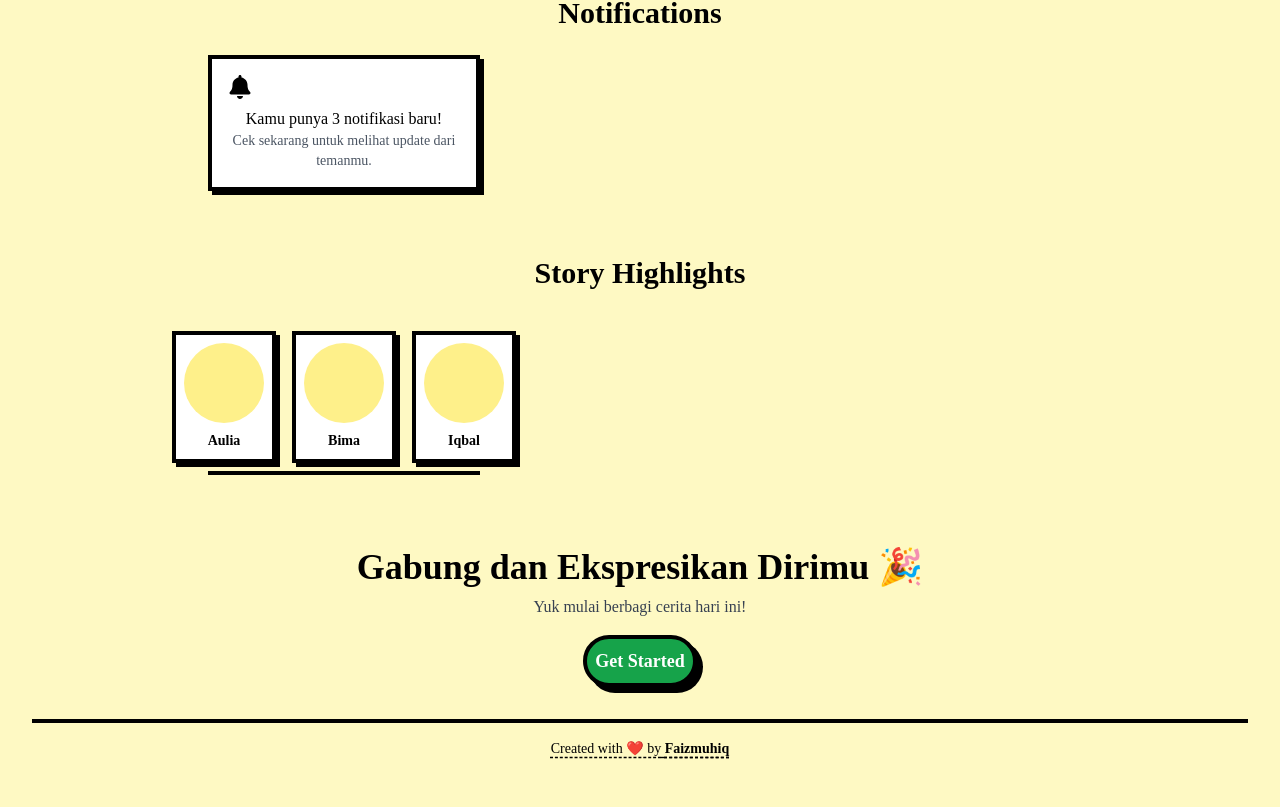
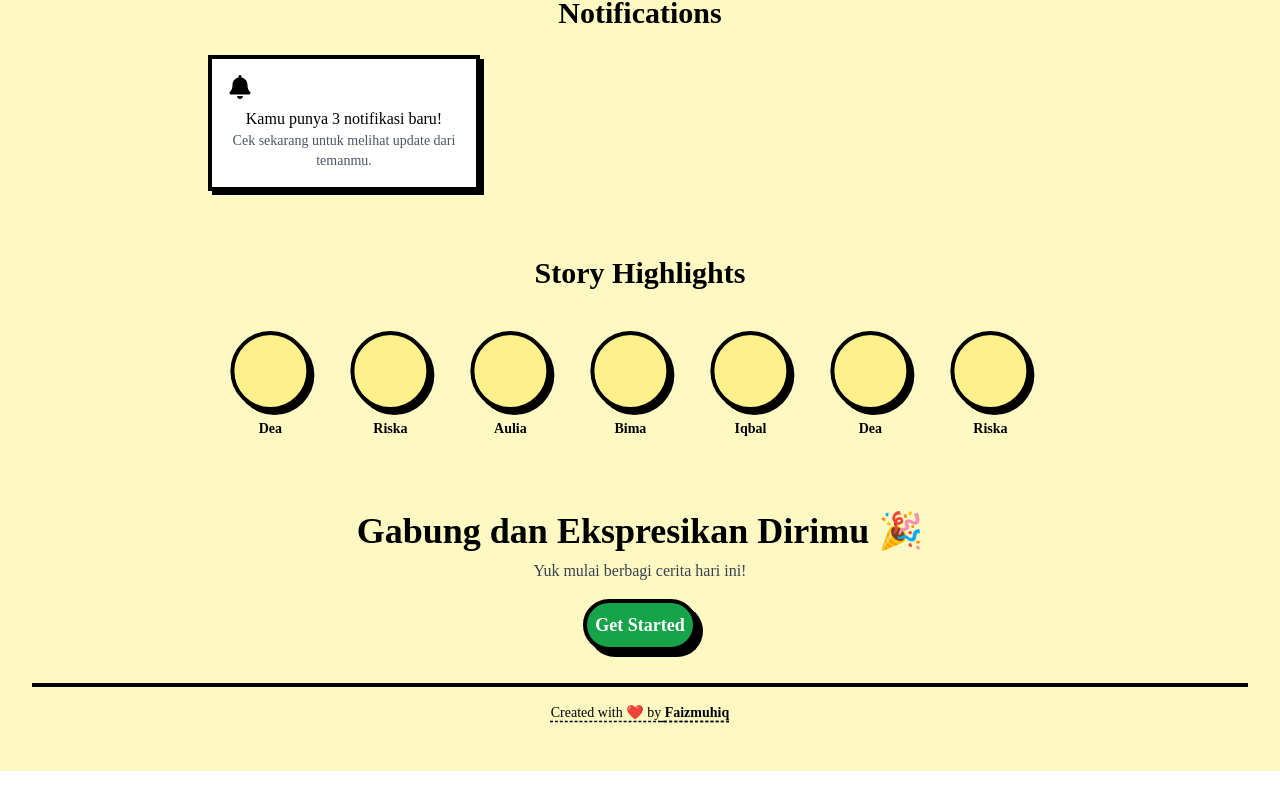
Before and after one commit to Sanjikunnn/Sosmed-Neobrutalism, a React (Vite) app: page / in a window 1280 px wide. Shown: the part 1875-2682 px from the top of the page. After the commit the page ends 2646 px from the top, so only its background shows below. Built offline with nearby package versions, Linux system fonts and the light colour scheme.

Commit message:
pembaruan animasi app jsx

```diff
--- a/src/App.jsx
+++ b/src/App.jsx
@@ -158,17 +158,25 @@ function App() {
             <p className="text-sm text-gray-600">Cek sekarang untuk melihat update dari temanmu.</p>
           </div>
         </section>
-
         {/* Story Highlights Section */}
-        <section className="grid grid-cols-1 md:grid-cols-3 gap-6 mt-6 w-full">
+        <section className="grid grid-cols-1 md:grid-cols-1 lg:grid-cols-1 gap-6 mt-6 w-full">
   <h2 className="text-3xl font-bold mb-4 col-span-full">Story Highlights</h2>
-          <div className="flex justify-center gap-4 pb-2 border-b-4 border-black">
-            {['Aulia', 'Bima', 'Iqbal'].map((name, index) => (
-              <div key={index} className="min-w-[100px] flex-shrink-0 border-4 border-black bg-white shadow-[4px_4px_0_0_black] p-2 text-center">
-                <div className="w-20 h-20 rounded-full bg-yellow-200 mb-2"></div>
+  <div className="scroll-container">
+    <div className="auto-scroll">
+      {['Aulia', 'Bima', 'Iqbal', 'Dea', 'Riska'].map((name, index) => (
+        <div key={index} className="scroll-item">
+          <div className="w-20 h-20 rounded-full bg-yellow-200 mb-2 border-4 border-black shadow-[4px_4px_0_0_black]"></div>
           <p className="text-sm font-bold">{name}</p>
         </div>
       ))}
+      {/* Duplikasi elemen untuk efek smooth */}
+      {['Aulia', 'Bima', 'Iqbal', 'Dea', 'Riska'].map((name, index) => (
+        <div key={`duplicate-${index}`} className="scroll-item">
+          <div className="w-20 h-20 rounded-full bg-yellow-200 mb-2 border-4 border-black shadow-[4px_4px_0_0_black]"></div>
+          <p className="text-sm font-bold">{name}</p>
+        </div>
+      ))}
+    </div>
   </div>
 </section>
 
--- a/src/index.css
+++ b/src/index.css
@@ -97,3 +97,31 @@
     background-color: #f0f0f0;
   }
 }
+@keyframes autoScroll {
+  0% {
+    transform: translateX(0%);
+  }
+  100% {
+    transform: translateX(-50%);
+  }
+}
+
+.scroll-container {
+  overflow: hidden;
+  width: 100%;
+}
+
+.auto-scroll {
+  display: flex;
+  width: max-content;
+  animation: autoScroll 10s linear infinite;
+  white-space: nowrap;
+}
+.scroll-item {
+  flex-shrink: 0;
+  padding: 0 20px;
+  min-width: 100px;
+}
+.auto-scroll:hover {
+  animation-play-state: paused;
+}
```
Lines whose indentation alone changed are shown as unchanged.
